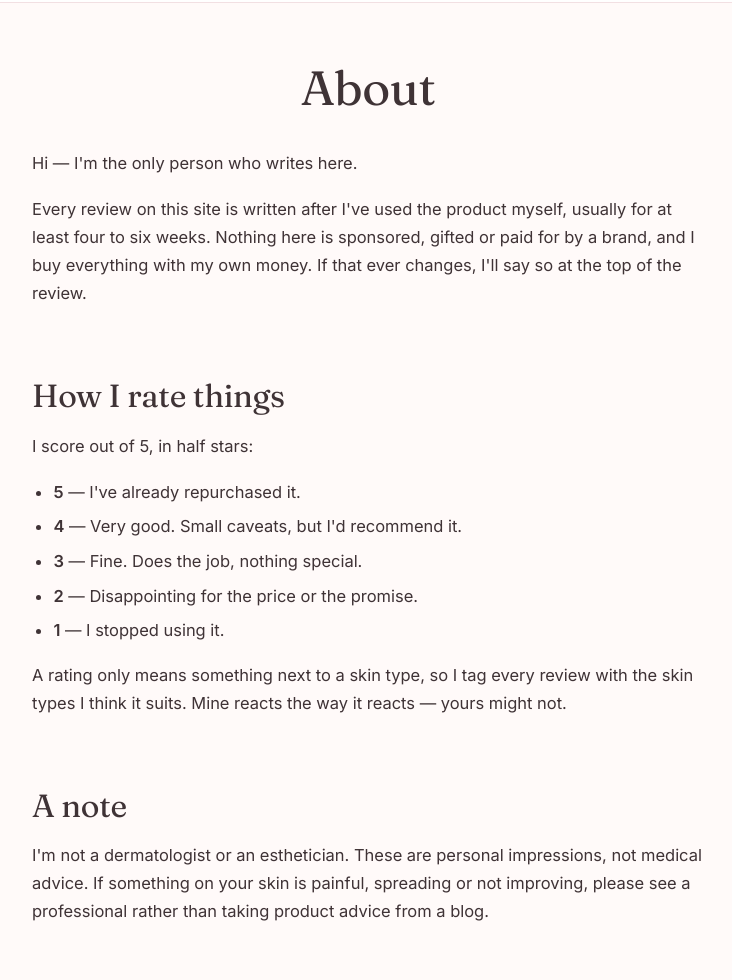
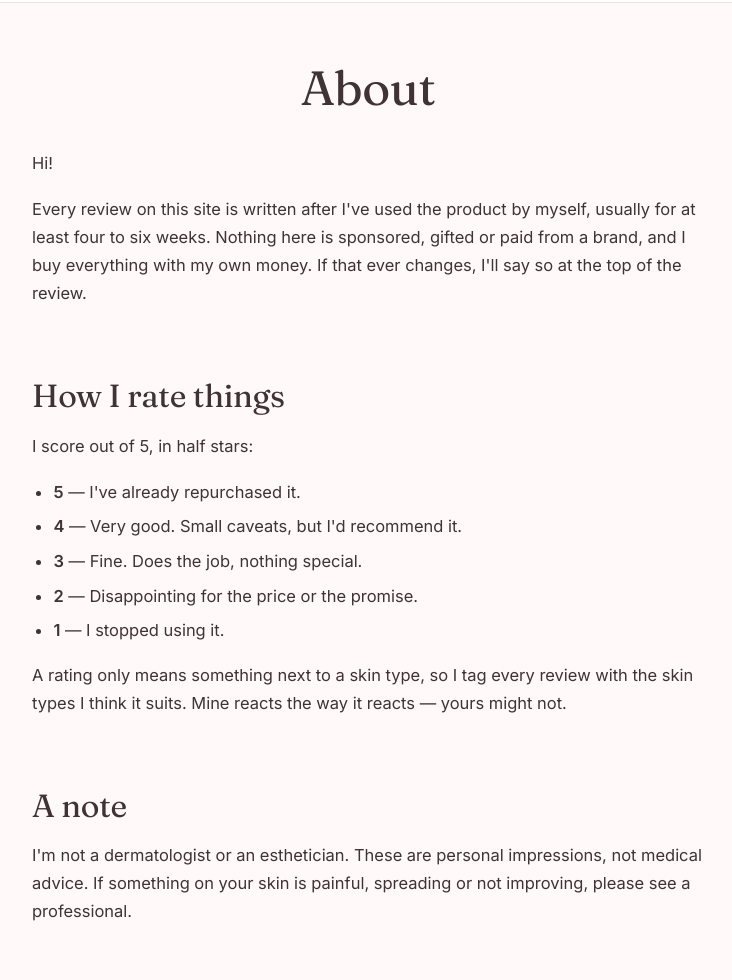
Before and after one commit to erdenesuvd2009-hash/suvdaaandt, an Eleventy site: page src/about.md in a window 1280 px wide. Shown: the part 72-1052 px from the top of the page, without its empty margins (272-1004 px from the left). Built offline with nearby package versions, Linux system fonts and the light colour scheme; Eleventy itself is replaced by a stand-in of ours; files that its build step writes are made by us from their sources.

Commit message:
Update Pages “about”

```diff
--- a/src/about.md
+++ b/src/about.md
@@ -1,13 +1,13 @@
 ---
-layout: page.njk
 title: About
 description: Who writes these reviews and how they are tested.
+layout: page.njk
 permalink: /about/
 ---
 
-Hi — I'm the only person who writes here.
+Hi!
 
-Every review on this site is written after I've used the product myself, usually for at least four to six weeks. Nothing here is sponsored, gifted or paid for by a brand, and I buy everything with my own money. If that ever changes, I'll say so at the top of the review.
+Every review on this site is written after I've used the product by myself, usually for at least four to six weeks. Nothing here is sponsored, gifted or paid from a brand, and I buy everything with my own money. If that ever changes, I'll say so at the top of the review.
 
 ## How I rate things
 
@@ -23,4 +23,4 @@ A rating only means something next to a skin type, so I tag every review with th
 
 ## A note
 
-I'm not a dermatologist or an esthetician. These are personal impressions, not medical advice. If something on your skin is painful, spreading or not improving, please see a professional rather than taking product advice from a blog.
+I'm not a dermatologist or an esthetician. These are personal impressions, not medical advice. If something on your skin is painful, spreading or not improving, please see a professional.
```
